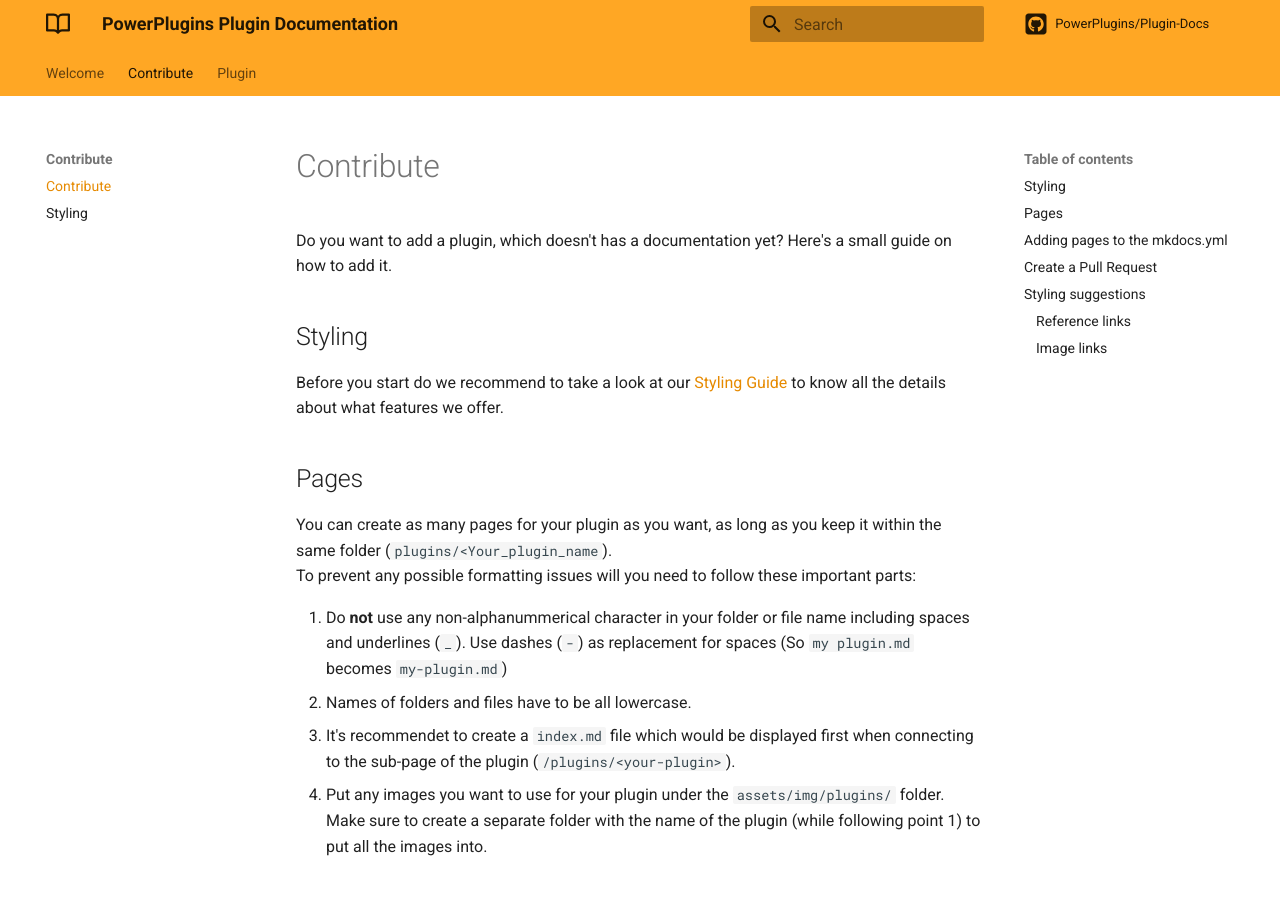
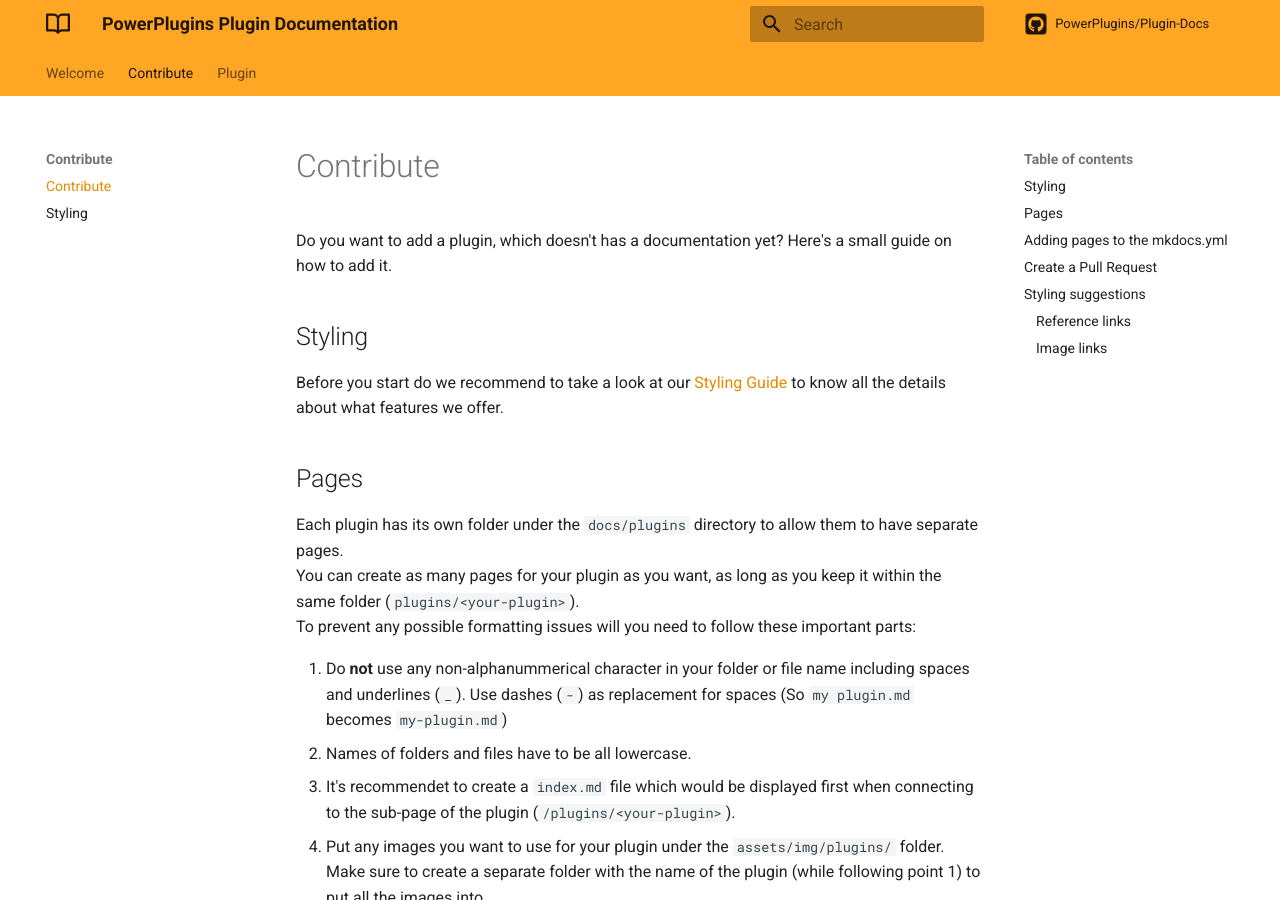
Before and after one commit to PowerPlugins/Wiki-Docs, an MkDocs documentation site: the page built from docs/contributing/index.md, in a window 1280 px wide and 900 px high. Built offline with MkDocs 1.6.1 and Material for MkDocs 9.7.7, drawn with Linux system fonts in a browser that asks for light colours; comment, search, counter and statistics services are not loaded.

Commit message:
fix index

```diff
--- a/docs/contributing/index.md
+++ b/docs/contributing/index.md
@@ -9,7 +9,8 @@
 Before you start do we recommend to take a look at our [Styling Guide](../styling-guide) to know all the details about what features we offer.
 
 ## Pages
-You can create as many pages for your plugin as you want, as long as you keep it within the same folder (`plugins/<Your_plugin_name`).
+Each plugin has its own folder under the `docs/plugins` directory to allow them to have separate pages.
+You can create as many pages for your plugin as you want, as long as you keep it within the same folder (`plugins/<your-plugin>`).
 To prevent any possible formatting issues will you need to follow these important parts:
 
 1. Do **not** use any non-alphanummerical character in your folder or file name including spaces and underlines (`_`). Use dashes (`-`) as replacement for spaces (So `my plugin.md` becomes `my-plugin.md`)
```
